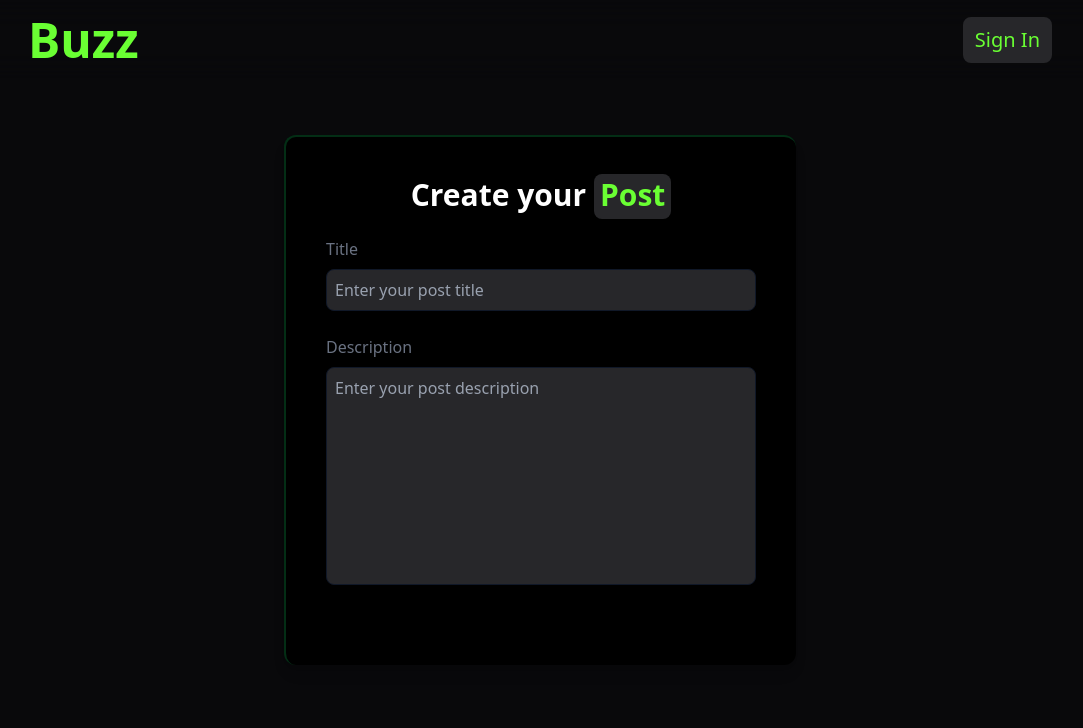
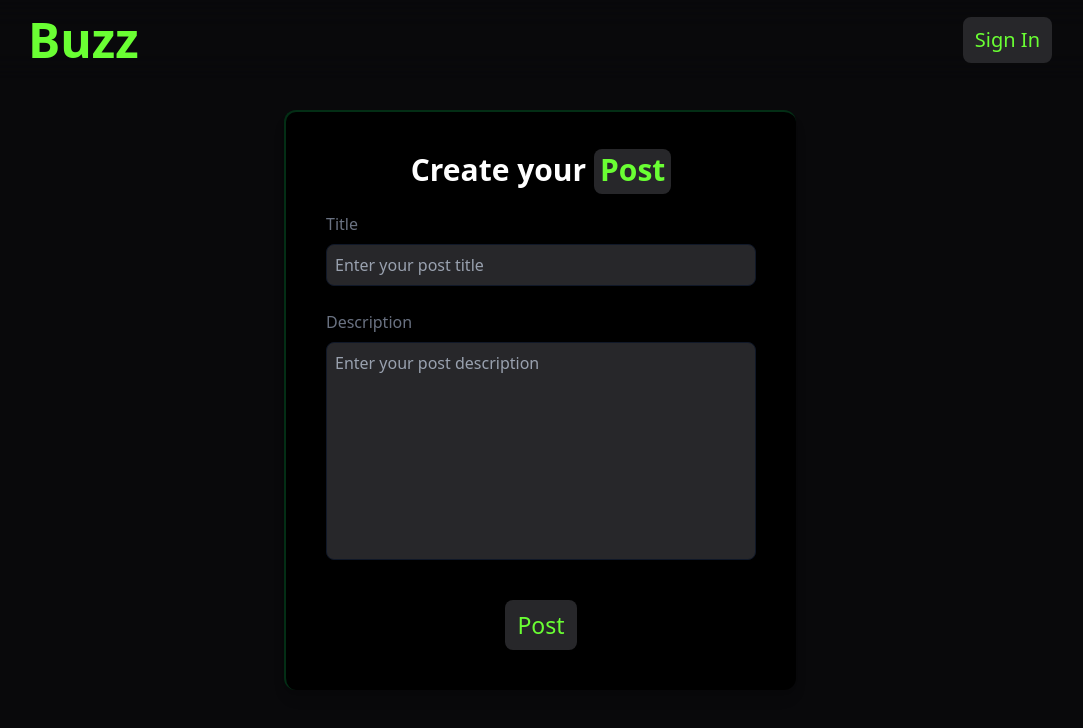
Before and after one commit to Gazi2050/buzz, a SvelteKit app in the folder buzz-frontend/: page /create-post in a window 1280 px wide. Shown: the top 728 px of the page, without its empty margins (100-1183 px from the left). Built offline with nearby package versions, Linux system fonts and the light colour scheme; no server answers.

Commit message:
ui:improved home page

```diff
--- a/buzz-frontend/src/components/Blog.svelte
+++ b/buzz-frontend/src/components/Blog.svelte
@@ -48,7 +48,7 @@
 
     <!-- Actions -->
     <div
-        class="flex justify-between sm:justify-evenly border-t border-gray-700 pt-3 gap-4 sm:gap-10"
+        class="flex justify-around border-t border-gray-700 pt-3 gap-4 sm:gap-10"
     >
         <button
             class="flex items-center gap-2 sm:gap-3 text-gray-400 hover:text-white transition"
--- a/buzz-frontend/src/components/PostForm.svelte
+++ b/buzz-frontend/src/components/PostForm.svelte
@@ -124,22 +124,9 @@
                 </div>
             </div>
 
-            <!-- Submit Button with States -->
+            <!-- Submit Button -->
             <div class="flex flex-col items-center gap-2 mt-10">
-                {#if $query.isLoading}
-                    <Button
-                        text="Posting..."
-                        type="button"
-                        textSize="23px"
-                        disabled
-                    />
-                {:else if $query.isError}
-                    <p class="text-red-500 text-sm font-medium">
-                        Failed to load user data. Please try refreshing.
-                    </p>
-                {:else if $query.isSuccess}
-                    <Button text="Post" type="submit" textSize="23px" />
-                {/if}
+                <Button text="Post" type="submit" textSize="23px" />
             </div>
         </form>
     </div>
--- a/buzz-frontend/src/routes/+page.svelte
+++ b/buzz-frontend/src/routes/+page.svelte
@@ -11,7 +11,7 @@
     });
 </script>
 
-<div class="flex flex-col py-3 gap-2 pt-[100px] mx-1 h-screen">
+<div class="flex flex-col py-3 gap-3 pt-[100px] mx-1 h-screen">
     {#if $query.isLoading}
         <Loading />
     {:else if $query.isError}
```
